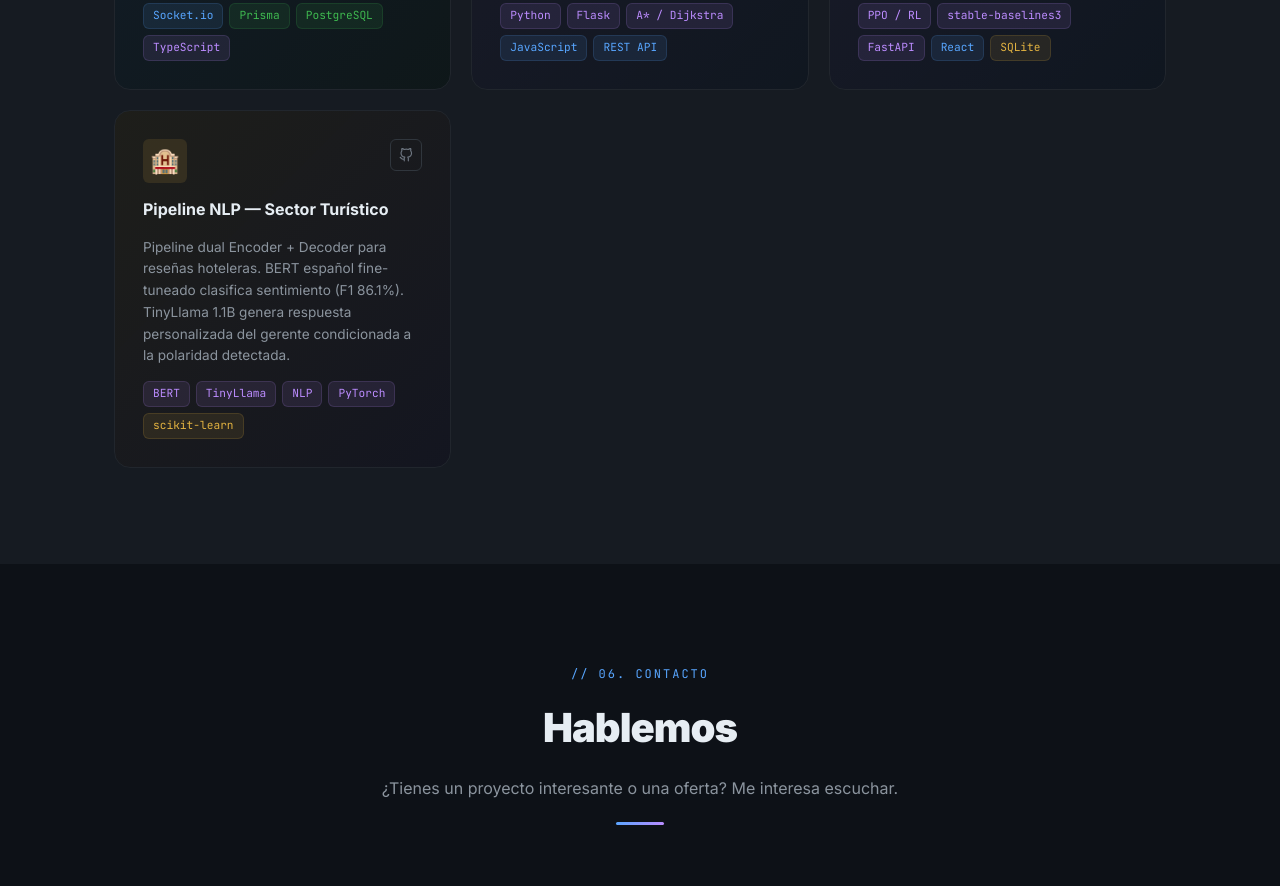
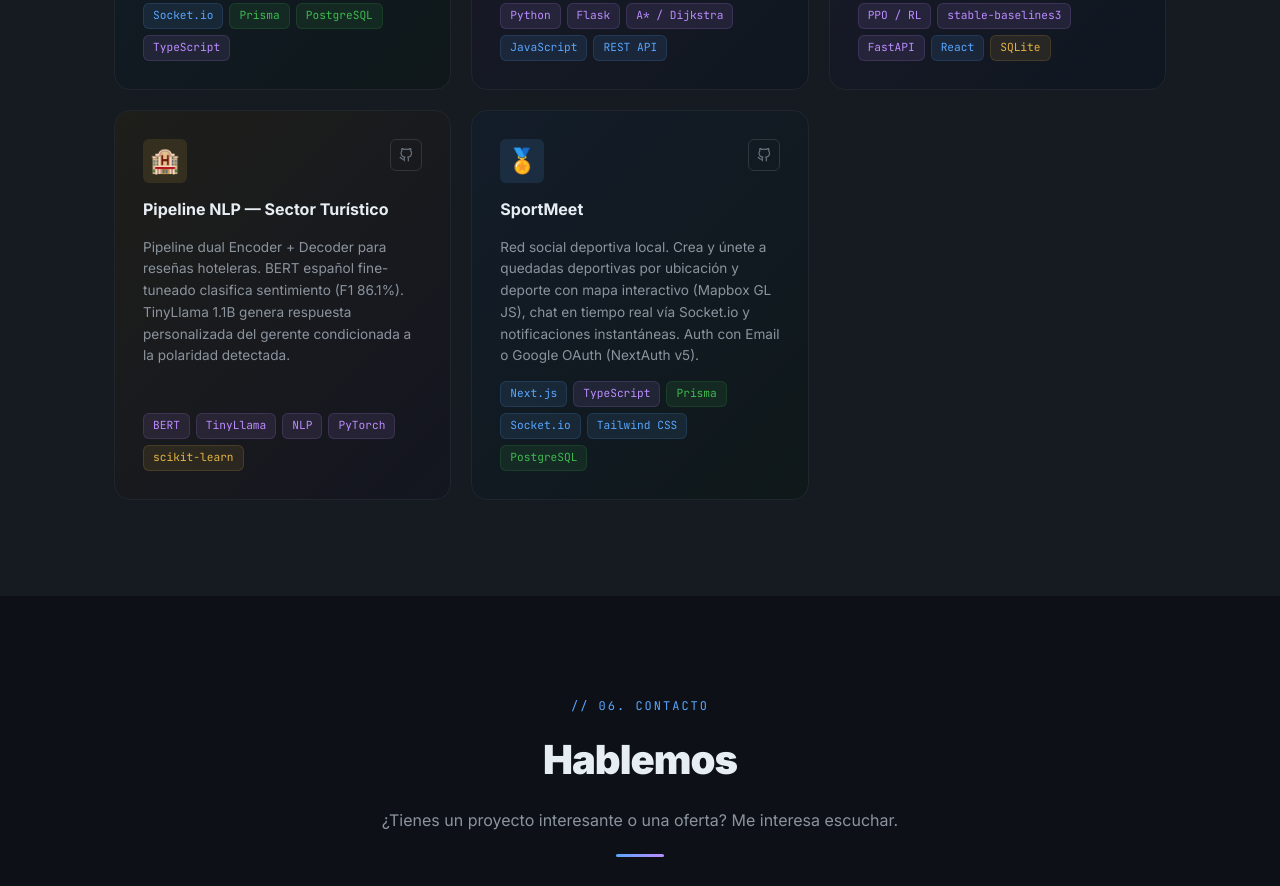
Before and after one commit to Salva0lmedo/PortFolio-Salvador-Garcia-Olmedo, a plain HTML site: page index.html in a window 1280 px wide. Shown: the part 4897-5783 px from the top of the page. Drawn offline with Linux system fonts and the light colour scheme.

Commit message:
Añadido nuevo proyecto al apartado Proyectos

```diff
--- a/index.html
+++ b/index.html
@@ -1500,6 +1500,27 @@
             <span class="project-tag tag-violet">NLP</span>
             <span class="project-tag tag-violet">PyTorch</span>
             <span class="project-tag tag-orange">scikit-learn</span>
+          </div>
+        </div>
+        <!-- SportMeet -->
+        <div class="project-card reveal" data-category="web">
+          <div class="project-top">
+            <div class="project-icon web-icon">🏅</div>
+            <div class="project-links">
+              <a href="https://github.com/Salva0lmedo" target="_blank" rel="noopener" class="project-link" title="GitHub">
+                <svg viewBox="0 0 24 24" fill="none" stroke="currentColor" stroke-width="2" stroke-linecap="round" stroke-linejoin="round"><path d="M9 19c-5 1.5-5-2.5-7-3m14 6v-3.87a3.37 3.37 0 00-.94-2.61c3.14-.35 6.44-1.54 6.44-7A5.44 5.44 0 0020 4.77 5.07 5.07 0 0019.91 1S18.73.65 16 2.48a13.38 13.38 0 00-7 0C6.27.65 5.09 1 5.09 1A5.07 5.07 0 005 4.77a5.44 5.44 0 00-1.5 3.78c0 5.42 3.3 6.61 6.44 7A3.37 3.37 0 009 18.13V22"/></svg>
+              </a>
+            </div>
+          </div>
+          <h3 class="project-title">SportMeet</h3>
+          <p class="project-desc">Red social deportiva local. Crea y únete a quedadas deportivas por ubicación y deporte con mapa interactivo (Mapbox GL JS), chat en tiempo real vía Socket.io y notificaciones instantáneas. Auth con Email o Google OAuth (NextAuth v5).</p>
+          <div class="project-tags">
+            <span class="project-tag tag-blue">Next.js</span>
+            <span class="project-tag tag-violet">TypeScript</span>
+            <span class="project-tag tag-green">Prisma</span>
+            <span class="project-tag tag-blue">Socket.io</span>
+            <span class="project-tag tag-blue">Tailwind CSS</span>
+            <span class="project-tag tag-green">PostgreSQL</span>
           </div>
         </div>
       </div>
```
